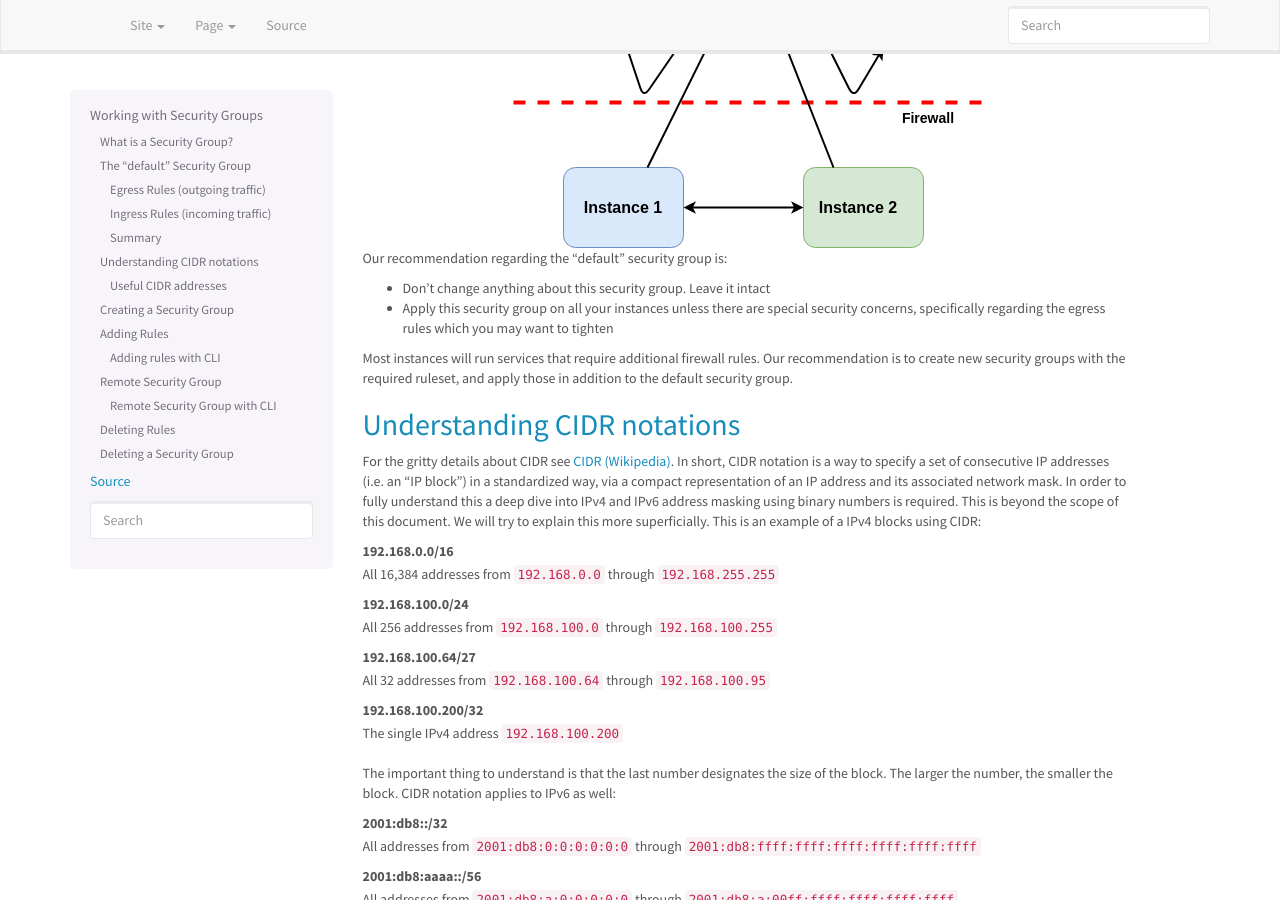
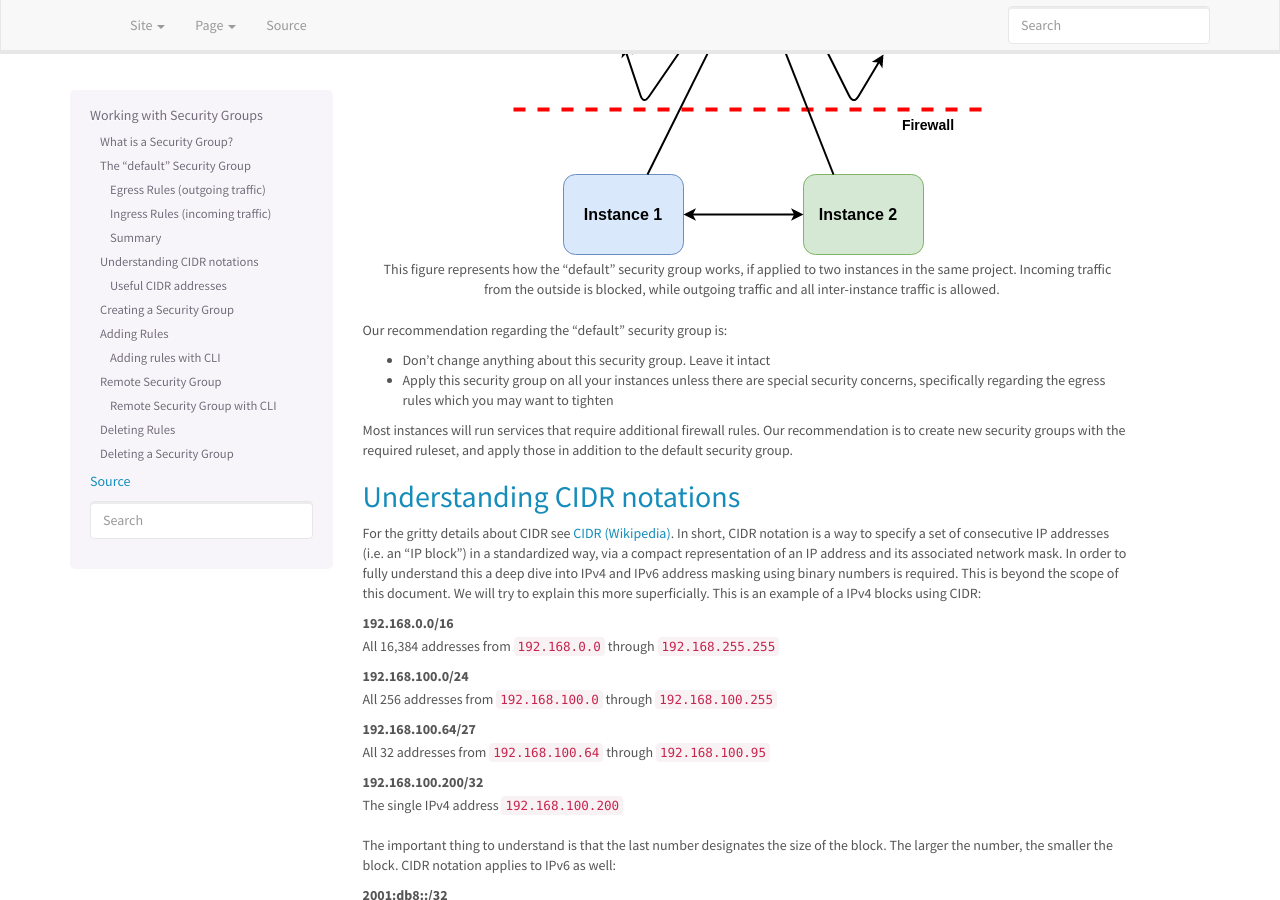
Before and after one commit to norcams/docs-enduser, a Sphinx documentation site: the page built from docs/security-groups.rst, in a window 1280 px wide and 900 px high, scrolled down 2303 px. Built offline with Sphinx 7.4.7, drawn with Linux system fonts in a browser that asks for light colours.

Commit message:
security groups doc

```diff
--- a/docs/security-groups.rst
+++ b/docs/security-groups.rst
@@ -125,9 +125,14 @@ In short, this security group allows the instances to communicate with
 hosts on the internet as long as the traffic initiated from the
 inside, and communicate freely with each other:
 
-.. image:: images/security-groups-default-02.png
+.. figure:: images/security-groups-default-02.png
    :align: center
    :alt: Default security group
+
+   This figure represents how the "default" security group works, if
+   applied to two instances in the same project. Incoming traffic from
+   the outside is blocked, while outgoing traffic and all
+   inter-instance traffic is allowed.
 
 Our recommendation regarding the "default" security group is:
 
```
